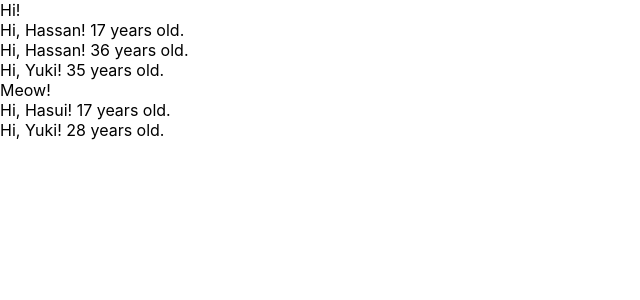
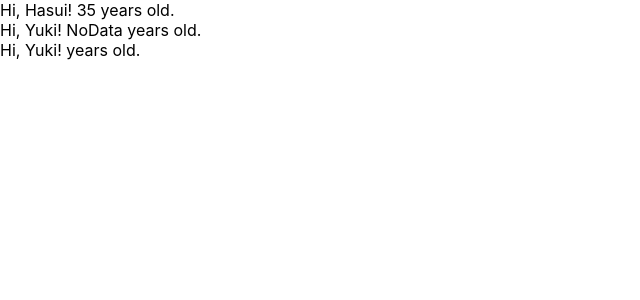
Before and after one commit to TakaHasui/sample-react, a React (Create React App) app: page / in a window 1280 px wide. Shown: the top 300 px of the page, without its empty margins (0-640 px from the left). Built offline with nearby package versions, Linux system fonts and the light colour scheme.

Commit message:
propTypesで型の指定

```diff
--- a/src/App.js
+++ b/src/App.js
@@ -1,28 +1,15 @@
 import React from 'react';
-
-// class App extends Component {
-//   render () {
-//     return (
-//       <React.Fragment>
-//         <label htmlFor="test">bar</label>
-//         <input type="text" onClick={() => {console.log("Clicked! console ")}} />
-//       </React.Fragment>
-//     )
-//   }
-// }
+import PropTypes from 'prop-types';
 
 const App = () => {
   const profiles = [
-    {name: 'Hasui'},
-    {name: 'Yuki', age: 28}
+    {name: 'Hasui', age: 35},
+    // {name: 5, age: 28},
+    {name: 'Yuki', age: 'NoData'},
+    {name: 'Yuki'}
   ]
   return (
     <React.Fragment>
-    Hi!
-    <User name={"Hassan"} />
-    <User name={"Hassan"} age={36} />
-    <User name={"Yuki"} age={35} />
-    <Cat />
     {
       profiles.map((data, index)=> {
         return <User name={data.name} age={data.age} key={index}/>
@@ -32,15 +19,13 @@ const App = () => {
   )
 }
 
-const Cat = () => {
-  return <div>Meow!</div>
-}
 const User = (props) => {
   return <div>Hi, {props.name}! {props.age} years old.</div>
 }
 
-User.defaultProps = {
-  age: 17
+User.propTypes = {
+  name: PropTypes.string,
+  age: PropTypes.number.isRequired
 }
 
 export default App;
```
